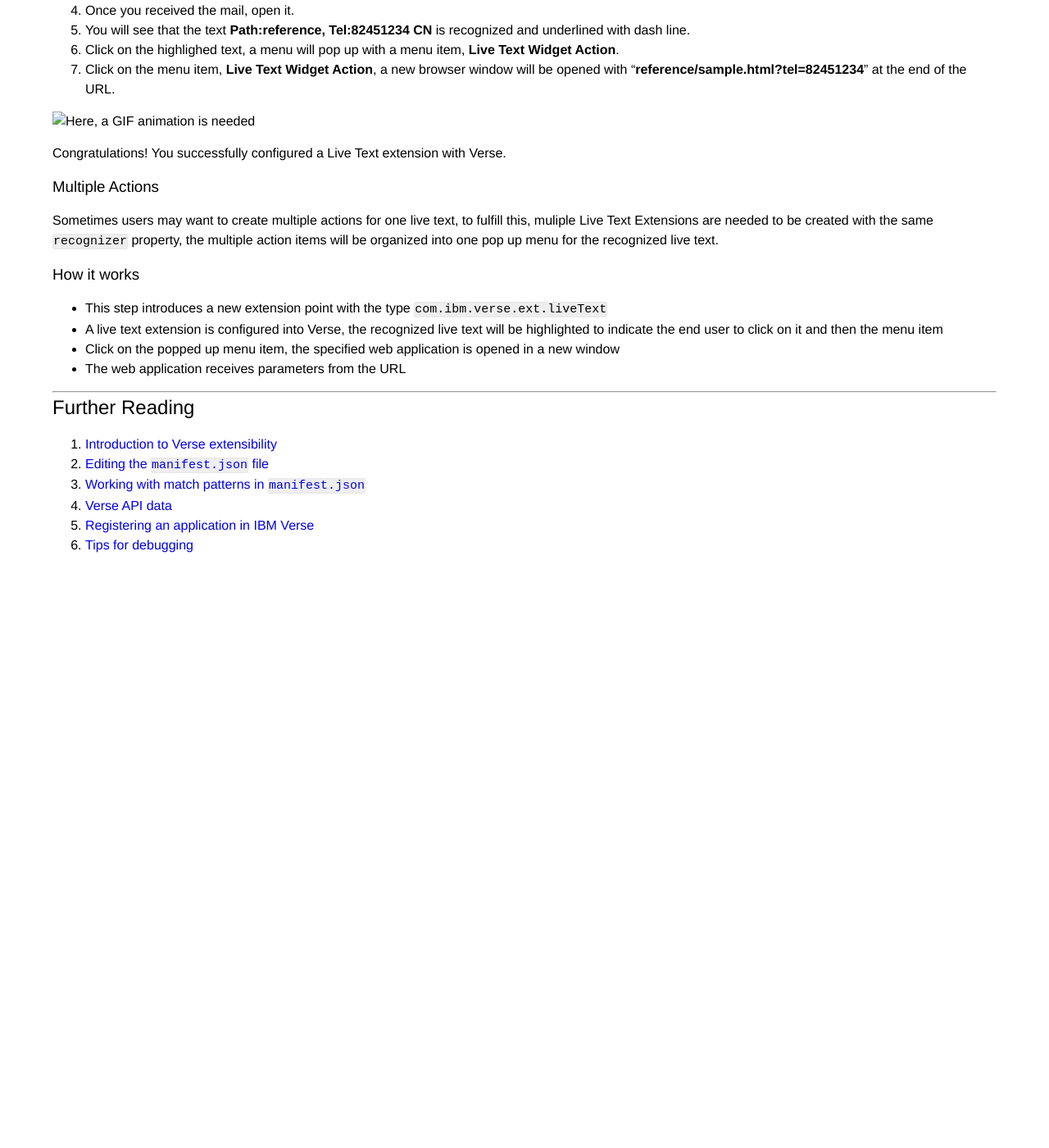
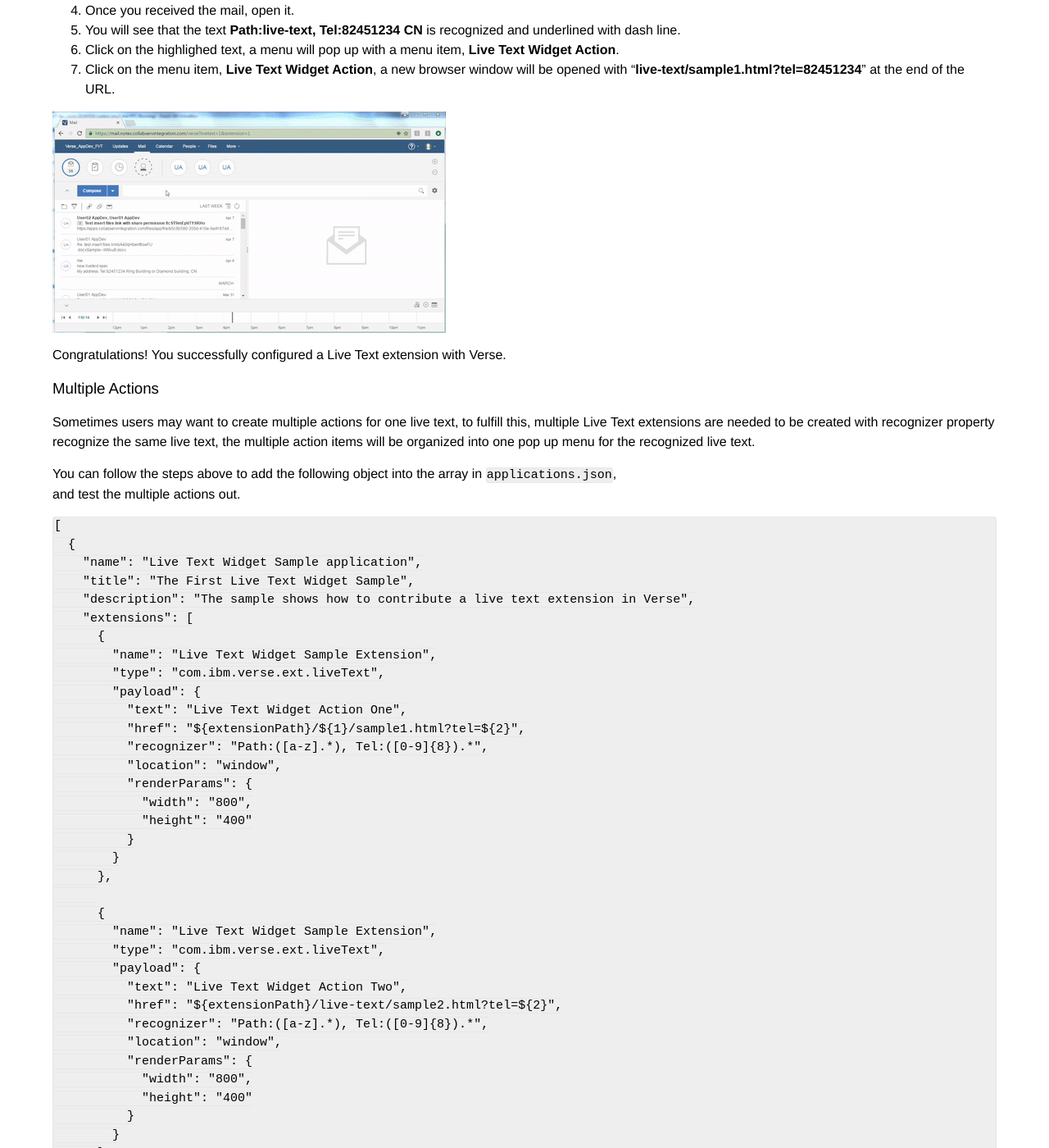
Before and after one commit to ibmverse/verse-developer, a Jekyll site: the page built from _tutorials/tutorial_live_text.md, in a window 1280 px wide and 1400 px high, scrolled down 1240 px. Shown: the whole window at 82% size. Built offline with Jekyll 4.4.1, drawn with Linux system fonts in a browser that asks for light colours; before the commit the page ends 1958 px from its top, so only the background shows below that; some of the changed text lies outside the part shown.

Commit message:
Updated according to Mark and Lijuan's comments.

````diff
--- a/_reference/reference.md
+++ b/_reference/reference.md
@@ -314,14 +314,14 @@ The following sample shows how the live text extension point is used.
   {
     "name": "Live Text Widget Sample application",
     "title": "Live Text Widget Sample",
-    "description": "The sample that shows how to contribute a live text extension in Verse",
+    "description": "The sample shows how to contribute a live text extension in Verse",
     "extensions": [
       {
         "name": "Live Text Widget Sample extension",
         "type": "com.ibm.verse.ext.liveText",
         "payload": {
           "text": "Live Text Widget Action",
-          "href": "https://www.ibm.com/${1}/sample.html?tel=${2}",
+          "href": "${extensionPath}/${1}/sample1.html?tel=${2}",
           "recognizer": "Path:([a-z].*), Tel:([0-9]{8}).*",
           "location": "window",
           "renderParams": {
@@ -339,15 +339,14 @@ The following sample shows how the live text extension point is used.
 ```
 
 #### Required Properties for Extensions
-
-    * __{string}__ `text` The text for the Live Text action.
-    * __{string}__ `href` The Live Text link location. Use ${groupNumber} to define a variable in the href. The groupNumber is the group number of regular expression defined in recognizer. When execute a Live Text action, the ${groupNumber} will be replaced with text recognized by the groupNumber group.
-    * __{string}__ `recognizer` A regular expression in string form, not a regex literal, to recognize the specified text pattern as Live Text.
+* __{string}__ `text` The text for the Live Text action.
+* __{string}__ `href` The Live Text link location. Use ${groupNumber} to define a variable in the href. The groupNumber is the group number of regular expression defined in recognizer. When execute a Live Text action, the ${groupNumber} will be replaced with text recognized by the groupNumber group.
+* __{string}__ `recognizer` A regular expression in string form, not a regex literal, to recognize the specified text pattern as Live Text.
 
 #### Optional Properties for Extensions
-    * __{string}__ `alt` Alt text for Live Text action.
-    * __{string}__ `location` This property specifies where to open the Live Text extension. The acceptable values can be `window` or `tab`.
-    * __{object}__ `renderParams` This property specifies the window size when the extension is open in a new window. The renderParams property contains `width` and `height` properties, which are used to specify the new window’s width/height accordingly. This property is only valid if the location’s value is window.
+* __{string}__ `alt` Alt text for Live Text action.
+* __{string}__ `location` This property specifies where to open the Live Text extension. The acceptable values can be `window` or `tab`.
+* __{object}__ `renderParams` This property specifies the window size when the extension is open in a new window. The renderParams property contains `width` and `height` properties, which are used to specify the new window’s width/height accordingly. This property is only valid if the `location`’s value is `window`.
 
 ## Registering an Application in IBM Verse
 To add an application to Verse, you need to register it using the IBM App Registry. For development purposes
--- a/_tutorials/tutorial_live_text.md
+++ b/_tutorials/tutorial_live_text.md
@@ -10,7 +10,7 @@ categories: verse_live_text
 
 This tutorial will get you started creating a live text extension for Verse. This is a follow on tutorial to [Your First Application for IBM Verse][7](tutorial_verse_developer.html)
 
-There is much more detailed documentation available [here][16], but it's not required to complete the tutorial.
+There is much more detailed documentation available [here][8], but it's not required to complete the tutorial.
 
 
 ---
@@ -26,14 +26,14 @@ __2.__ Append the following object into the array in `applications.json`, and sa
   {
     "name": "Live Text Widget Sample application",
     "title": "Live Text Widget Sample",
-    "description": "The sample that shows how to contribute a live text extension in Verse",
+    "description": "The sample shows how to contribute a live text extension in Verse",
     "extensions": [
       {
         "name": "Live Text Widget Sample extension",
         "type": "com.ibm.verse.ext.liveText",
         "payload": {
           "text": "Live Text Widget Action",
-          "href": "https://www.ibm.com/${1}/sample.html?tel=${2}",
+          "href": "${extensionPath}/${1}/sample1.html?tel=${2}",
           "recognizer": "Path:([a-z].*), Tel:([0-9]{8}).*",
           "location": "window",
           "renderParams": {
@@ -57,23 +57,70 @@ For instructions on how to reload the extension click [here](tutorial_verse_deve
 
 ### Test it out
 1. In the Verse UI, click the __Compose__ button.
-2. In the New Mail Dialog, type in __Path:reference, Tel:82451234 CN__ in the mail body.
+2. In the New Mail Dialog, type in __Path:live-text, Tel:82451234 CN__ in the mail body.
 3. Send the mail to yourself.
 4. Once you received the mail, open it.
-5. You will see that the text __Path:reference, Tel:82451234 CN__ is recognized and underlined with dash line.
+5. You will see that the text __Path:live-text, Tel:82451234 CN__ is recognized and underlined with dash line.
 6. Click on the highlighed text, a menu will pop up with a menu item, __Live Text Widget Action__.
-7. Click on the menu item, __Live Text Widget Action__, a new browser window will be opened with "__reference/sample.html?tel=82451234__" at the end of the URL.
+7. Click on the menu item, __Live Text Widget Action__, a new browser window will be opened with "__live-text/sample1.html?tel=82451234__" at the end of the URL.
 
-![Here, a GIF animation is needed](gifs/live_text.gif)
+![The GIF animation for Live Text](gifs/live_text.gif)
 
 Congratulations! You successfully configured a Live Text extension with Verse.
 
 ### Multiple Actions
 Sometimes users may want to create multiple actions for one live text,
-to fulfill this, muliple Live Text Extensions are needed to be created
-with the same `recognizer` property, the multiple action items will be
-organized into one pop up menu for the recognized live text.
+to fulfill this, multiple Live Text extensions are needed to be created with
+recognizer property recognize the same live text, the multiple action items
+will be organized into one pop up menu for the recognized live text.
 
+You can follow the steps above to add the following object into the array in `applications.json`,
+and test the multiple actions out.
+
+```json
+[
+  {
+    "name": "Live Text Widget Sample application",
+    "title": "The First Live Text Widget Sample",
+    "description": "The sample shows how to contribute a live text extension in Verse",
+    "extensions": [
+      {
+        "name": "Live Text Widget Sample Extension",
+        "type": "com.ibm.verse.ext.liveText",
+        "payload": {
+          "text": "Live Text Widget Action One",
+          "href": "${extensionPath}/${1}/sample1.html?tel=${2}",
+          "recognizer": "Path:([a-z].*), Tel:([0-9]{8}).*",
+          "location": "window",
+          "renderParams": {
+            "width": "800",
+            "height": "400"
+          }
+        }
+      },
+
+      {
+        "name": "Live Text Widget Sample Extension",
+        "type": "com.ibm.verse.ext.liveText",
+        "payload": {
+          "text": "Live Text Widget Action Two",
+          "href": "${extensionPath}/live-text/sample2.html?tel=${2}",
+          "recognizer": "Path:([a-z].*), Tel:([0-9]{8}).*",
+          "location": "window",
+          "renderParams": {
+            "width": "800",
+            "height": "400"
+          }
+        }
+      }
+    ],
+    "payload": {},
+    "services": [
+      "Verse"
+    ]
+  }
+]
+```
 
 ### How it works
 
@@ -86,19 +133,19 @@ organized into one pop up menu for the recognized live text.
 ---
 
 ## Further Reading
-1. [Introduction to Verse extensibility][3]{:target="_blank"}
-2. [Editing the `manifest.json` file][4]{:target="_blank"}
-3. [Working with match patterns in `manifest.json`][2]{:target="_blank"}
-4. [Verse API data][5]{:target="_blank"}
-5. [Registering an application in IBM Verse][9]{:target="_blank"}
-6. [Tips for debugging][14]{:target="_blank"}
+1. [Introduction to Verse extensibility][1]{:target="_blank"}
+2. [Editing the `manifest.json` file][2]{:target="_blank"}
+3. [Working with match patterns in `manifest.json`][3]{:target="_blank"}
+4. [Verse API data][4]{:target="_blank"}
+5. [Registering an application in IBM Verse][5]{:target="_blank"}
+6. [Tips for debugging][6]{:target="_blank"}
 
 
-[2]: https://developer.chrome.com/extensions/match_patterns
-[3]: ../reference/reference.html#introduction-to-ibm-verse-extensibility
-[4]: ../reference/reference.html#editing-the-manifest
-[5]: ../reference/reference.html#verse-api-data
+[1]: ../reference/reference.html#introduction-to-ibm-verse-extensibility
+[2]: ../reference/reference.html#editing-the-manifest
+[3]: https://developer.chrome.com/extensions/match_patterns
+[4]: ../reference/reference.html#verse-api-data
+[5]: ../reference/reference.html#registering-an-application-in-ibm-verse
+[6]: ../reference/reference.html#troubleshooting
 [7]: tutorial_verse_developer.html
-[9]: ../reference/reference.html#registering-an-application-in-ibm-verse
-[14]: ../reference/reference.html#troubleshooting
-[16]: ../reference/reference.html
+[8]: ../reference/reference.html
````
Also changed, not shown: _tutorials/gifs/live_text.gif (added).
